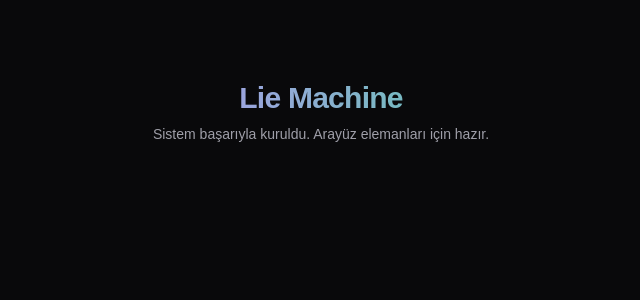
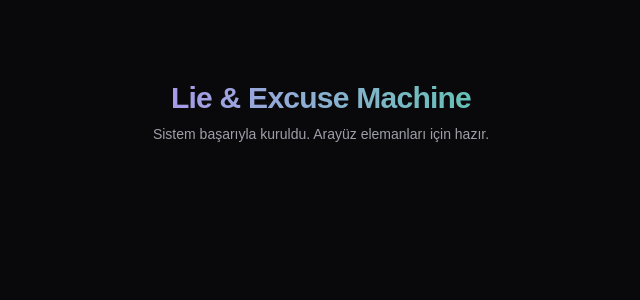
Before and after one commit to rush-tsy/lie-machine, a Next.js app: page / in a window 1280 px wide. Shown: the top 300 px of the page, without its empty margins (319-959 px from the left). Built offline with nearby package versions, Linux system fonts and the light colour scheme.

Commit message:
Rename header from 'Lie Machine' to 'Lie & Excuse Machine'

```diff
--- a/app/page.tsx
+++ b/app/page.tsx
@@ -5,7 +5,7 @@ export default function Home() {
     <main className="flex min-h-screen flex-col items-center justify-start p-4 md:p-8 bg-zinc-950 antialiased text-zinc-100">
       <div className="w-full max-w-2xl text-center py-12">
         <h1 className="text-3xl font-extrabold tracking-tight bg-gradient-to-r from-purple-400 to-emerald-400 bg-clip-text text-transparent">
-          Lie Machine
+          Lie & Excuse Machine
         </h1>
         <p className="text-zinc-400 text-sm mt-2">
           Sistem başarıyla kuruldu. Arayüz elemanları için hazır.
```
